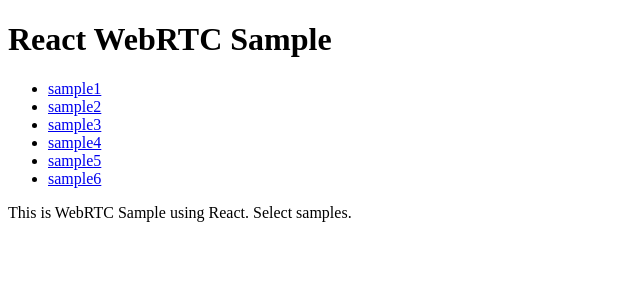
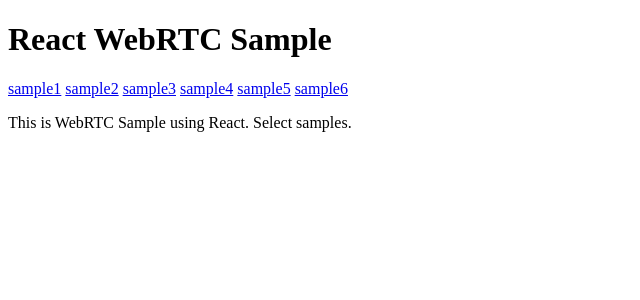
Before and after one commit to macinjoke/react-webrtc-sample, a React app: page / in a window 1280 px wide. Shown: the top 300 px of the page, without its empty margins (0-640 px from the left). Built offline with nearby package versions, Linux system fonts and the light colour scheme; the HTML template or start-up script is replaced by a standard one.

Commit message:
not use list at samples

```diff
--- a/src/components/App.tsx
+++ b/src/components/App.tsx
@@ -13,26 +13,30 @@ const App: React.FC = () => (
     <Link to="/" style={{ textDecoration: 'none', color: 'black' }}>
       <h1>React WebRTC Sample</h1>
     </Link>
-    <ul>
-      <li>
+    <span>
+      {' '}
       <Link to="/sample1">sample1</Link>
-      </li>
-      <li>
+    </span>
+    <span>
+      {' '}
       <Link to="/sample2">sample2</Link>
-      </li>
-      <li>
+    </span>
+    <span>
+      {' '}
       <Link to="/sample3">sample3</Link>
-      </li>
-      <li>
+    </span>
+    <span>
+      {' '}
       <Link to="/sample4">sample4</Link>
-      </li>
-      <li>
+    </span>
+    <span>
+      {' '}
       <Link to="/sample5">sample5</Link>
-      </li>
-      <li>
+    </span>
+    <span>
+      {' '}
       <Link to="/sample6">sample6</Link>
-      </li>
-    </ul>
+    </span>
     <Route exact path="/" component={Top} />
     <Route path="/sample1" component={Sample1} />
     <Route path="/sample2" component={Sample2} />
```
Lines whose indentation alone changed are shown as unchanged.
